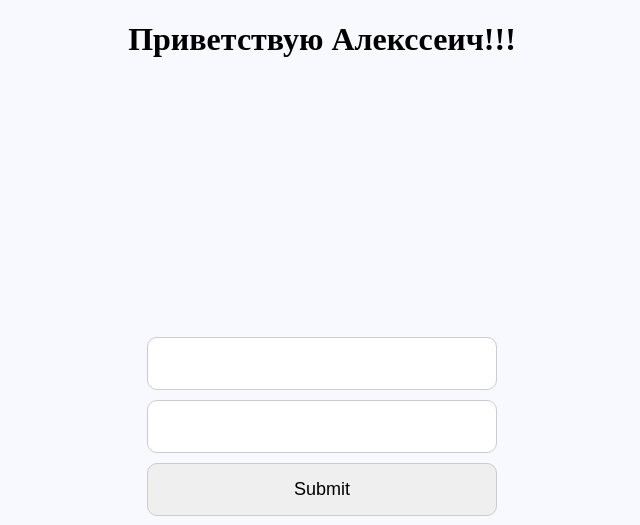
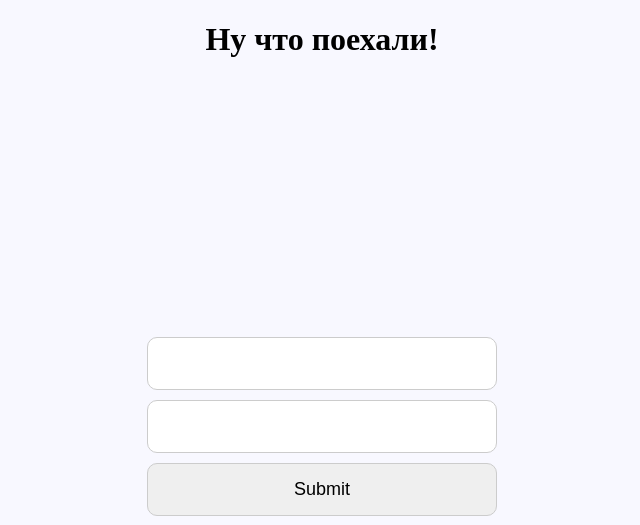
Before and after one commit to Kudryai/Async_programming_Yandex, a FastAPI app: page / in a window 1280 px wide. Shown: the top 525 px of the page, without its empty margins (318-958 px from the left). Run offline with FastAPI, Linux system fonts and the light colour scheme.

Commit message:
Исправлена ошибка приветствия

```diff
--- a/aleksktz/templates/login.html
+++ b/aleksktz/templates/login.html
@@ -56,7 +56,7 @@
     <meta charset = 'utf-8' />
     </head>
 <body>
-    <h1>Приветствую Алекссеич!!!</h1>
+    <h1>Ну что поехали!</h1>
 </body>
 <div class="placeholder"></div>
 <form method="POST" action="/login">
```
